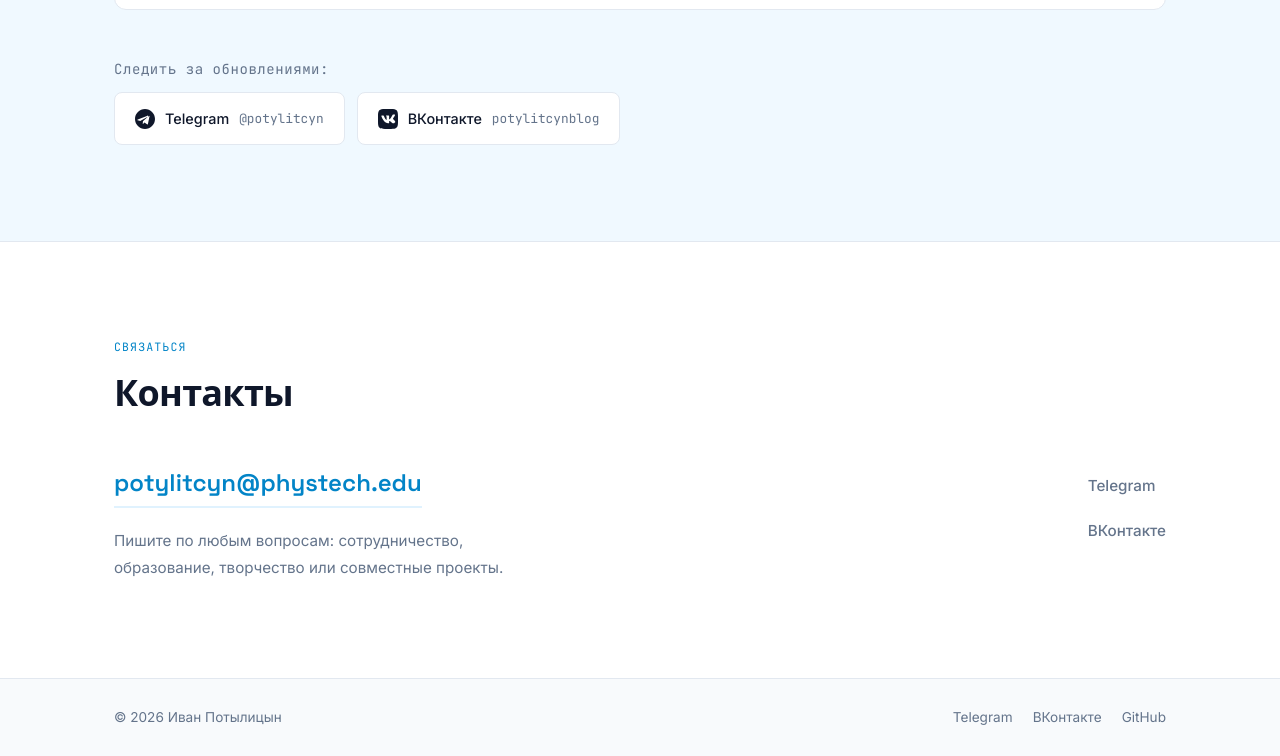
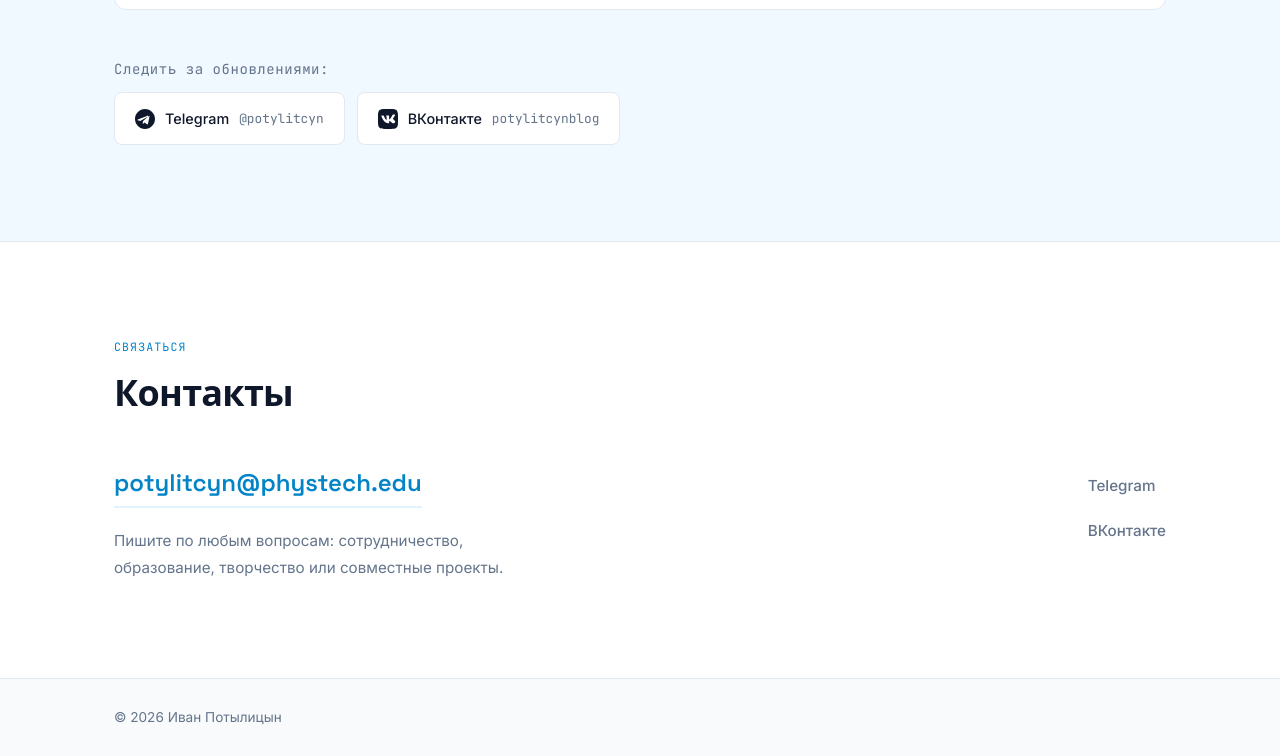
Before and after one commit to ivanpotylitcyn/ivanpotylitcyn.github.io, an Astro site: page / in a window 1280 px wide. Shown: the part 2637-3393 px from the top of the page. Built offline with nearby package versions, Linux system fonts and the light colour scheme; Astro itself is replaced by a stand-in of ours.

Commit message:
Обновил favicon

```diff
--- a/src/layouts/Layout.astro
+++ b/src/layouts/Layout.astro
@@ -47,11 +47,6 @@ const {
     <footer class="site-footer">
       <div class="container">
         <p>© {new Date().getFullYear()} Иван Потылицын</p>
-        <div class="footer-links">
-          <a href="https://t.me/potylitcyn" target="_blank" rel="noopener">Telegram</a>
-          <a href="https://vk.com/potylitcynblog" target="_blank" rel="noopener">ВКонтакте</a>
-          <a href="https://github.com/ivanpotylitcyn" target="_blank" rel="noopener">GitHub</a>
-        </div>
       </div>
     </footer>
   </body>
```
Also changed, not shown: public/favicon-original.svg (added), public/favicon.svg.
